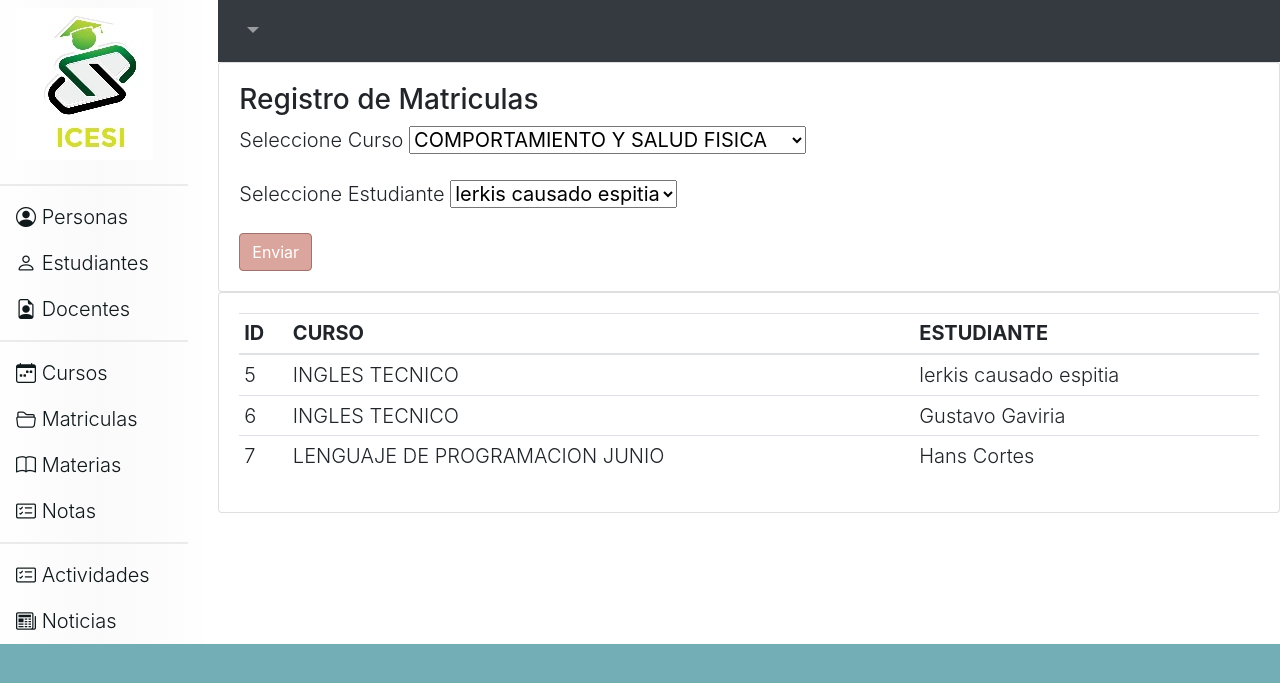
After one commit to inghans/Mision-TIC-2022-Ciclo-3, a Flask app: page /matriculas in a window 1280 px wide. The commit adds this page. Shown: the top 683 px of the page. Run offline with Flask 2, Linux system fonts and the light colour scheme; data comes from the database, SQL or seed files in the repository; both versions use the stored data as it was after the commit.

Commit message:
CRUD Matriculas

```diff
--- a/app.py
+++ b/app.py
@@ -22,6 +22,18 @@ def docentes():
     response=controller.DatosUsuarios('DOCENTE')
     return render_template('docentes.html',lista=response)
 
+# programacion de RUTA MATRICULAS realizado por: LERKIS
+@app.route('/matriculas',methods=('GET','POST'))
+def matriculas():
+    if request.method == 'POST':
+        idCurso=request.form.get('cboCurso')
+        idEstudiante=request.form.get('cboEstudiante')
+        r=controller.MatriculaGuardar(idCurso,idEstudiante)
+    responseCurso=controller.CursosListar()
+    responseEstudiante=controller.PersonaListar('ESTUDIANTE')
+    response=controller.MatriculaListar()
+    return render_template('matriculas.html',listaCurso=responseCurso, listaEstudiante=responseEstudiante,lista=response)
+
 # programacion de RUTA NOTICIAS  realizado por: LERKIS
 @app.route('/noticias',methods=('GET','POST'))
 def noticias():
@@ -44,7 +56,7 @@ def personas():
         Telefono=request.form['txtTelefono']
         Direccion=request.form['txtDireccion']
         Correo=request.form['txtCorreo']
-        Roles=request.form.get('cboRoles')
+        Roles=request.form.get('cboRol')
         r=controller.PersonaGuardar(Nombre,Telefono,Correo, Direccion, Roles)
     response=controller.RolesListar()
     return render_template('personas.html',lista=response)
--- a/controller.py
+++ b/controller.py
@@ -29,6 +29,13 @@ def PersonaGuardar(Nombre, Telefono, Correo, Direccion, Roles):
     cursor= conn.execute("INSERT INTO user VALUES(NULL,?,?,?,?,?);",(Nombre,Telefono,Correo,Direccion,int(Roles)))
     #for item in cursor:
     conn.commit()
+    conn.close()
+
+def PersonaListar(rol):
+    conn= Conectar()
+    cursor= conn.execute("select `user`.id, `user`.nombre_usuario from `user` inner join roles on (`user`.id_rol=roles.id) where roles.nombre='"+rol+"';")
+    #for item in cursor:
+    return cursor.fetchall() #item
     conn.close()
 
 # CRUD MATERIA
@@ -75,9 +82,25 @@ def NoticiaGuardar(Encabezado,Descripcion, Fecha):
     #for item in cursor:
     conn.commit()
     conn.close()
+
 def NoticiaListar():
     conn= Conectar()
     cursor= conn.execute("SELECT * FROM NOTICIAS")
     #for item in cursor:
     return cursor.fetchall() #item
     conn.close()
+
+#CRUD Matriculas Programado por: Lerkis
+def MatriculaGuardar(idCurso,idMatricula):
+    conn= Conectar()
+    cursor= conn.execute("INSERT INTO matriculas VALUES(NULL,'"+idCurso+"','"+idMatricula+"');")
+    #for item in cursor:
+    conn.commit()
+    conn.close()
+
+def MatriculaListar():
+    conn= Conectar()
+    cursor= conn.execute("select matriculas.id, cursos.nombre_curso,`user`.nombre_usuario from matriculas inner join cursos on (matriculas.id_curso=cursos.id) inner join `user` on (matriculas.id_estudiante=`user`.id)")
+    #for item in cursor:
+    return cursor.fetchall() #item
+    conn.close()
--- a/templates/head.html
+++ b/templates/head.html
@@ -34,6 +34,9 @@
                     <a class="nav-link inicio" href="/cursos" type="submit"><i class="bi bi-calendar-week"></i> Cursos</a>
                 </li>
                 <li class="nav-item">
+                    <a class="nav-link inicio" href="/matriculas" type="submit"><i class="bi bi-folder2-open"></i> Matriculas</a>
+                </li>
+                <li class="nav-item">
                     <a class="nav-link inicio" href="/materias" type="submit"><i class="bi bi-book"></i> Materias</a>
                 </li>
                 <li class="nav-item">
--- /dev/null
+++ b/templates/matriculas.html
@@ -0,0 +1,76 @@
+{% extends 'head.html' %}
+
+{% block contenido %}
+    <!-- MENU DE NAVEGACION DE USUARIOS LOGIN Programado: Lerkis-->
+    <nav class="navbar navbar-expand-lg navbar-dark bg-dark justify-content-end">
+        <button class="navbar-toggler" type="button" data-toggle="collapse" data-target="#navbarNavDropdown" aria-controls="navbarNavDropdown" aria-expanded="false" aria-label="Toggle navigation">
+            <span class="navbar-toggler-icon"></span>
+        </button>
+        <div class="collapse navbar-collapse" id="navbarNavDropdown">
+            <ul class="navbar-nav">
+                <li class="nav-item dropdown">
+                    <a class="nav-link dropdown-toggle" href="#" id="navbarDropdownMenuLink" data-toggle="dropdown" aria-haspopup="true" aria-expanded="false">{% print(usuario) %}
+                    </a>
+                    <div class="dropdown-menu" aria-labelledby="navbarDropdownMenuLink">
+                        <a class="dropdown-item" href="#">Configurar</a>
+                        <a class="dropdown-item" href="#">Salir</a>
+                    </div>
+                </li>
+            </ul>
+        </div>
+    </nav>
+    <!-- FIN DE MENU -->
+    <!-- INICIO DE CONTENIDO-->
+    <div class="card">
+        <div class="card-body">
+            <h3>Registro de Matriculas</h3>
+            <form action="/matriculas" method="POST">
+                <div class="form-group">
+                    <label for="exampleFormControlInput1">Seleccione Curso</label>
+                    <select name="cboCurso">
+                        {% for item in listaCurso %}
+                            <option value="{{ item[0] }}">{{ item[1] }}</option>
+                        {% endfor %}
+                    </select>
+                </div>
+                <div class="form-group">
+                    <label for="exampleFormControlInput1">Seleccione Estudiante</label>
+                    <select name="cboEstudiante">
+                        {% for item in listaEstudiante %}
+                            <option value="{{ item[0] }}">{{ item[1] }}</option>
+                        {% endfor %}
+                    </select>
+                </div>
+
+                <button type="submit" class="asignar-deco btn btn-primary">Enviar</button>
+            </form>
+        </div>
+    </div>
+    <div class="card">
+        <div class="card-body">
+            <table class="table table-sm">
+                <thead>
+                    <tr>
+                        <th>ID</th>
+                        <th>CURSO</th>
+                        <th>ESTUDIANTE</th>
+
+                    </tr>
+                </thead>
+                <tbody>
+                    {% for item in lista %}
+                    <tr>
+                        <td>{% print(item[0])%}</td>
+                        <td>{% print(item[1])%}</td>
+                        <td>{% print(item[2])%}</td>
+                    </tr>
+                    {% endfor %}
+                </tbody>
+
+            </table>
+        </div>
+    </div>
+
+
+
+{% endblock %}
```
Also changed, not shown: ciclo3db.db.
